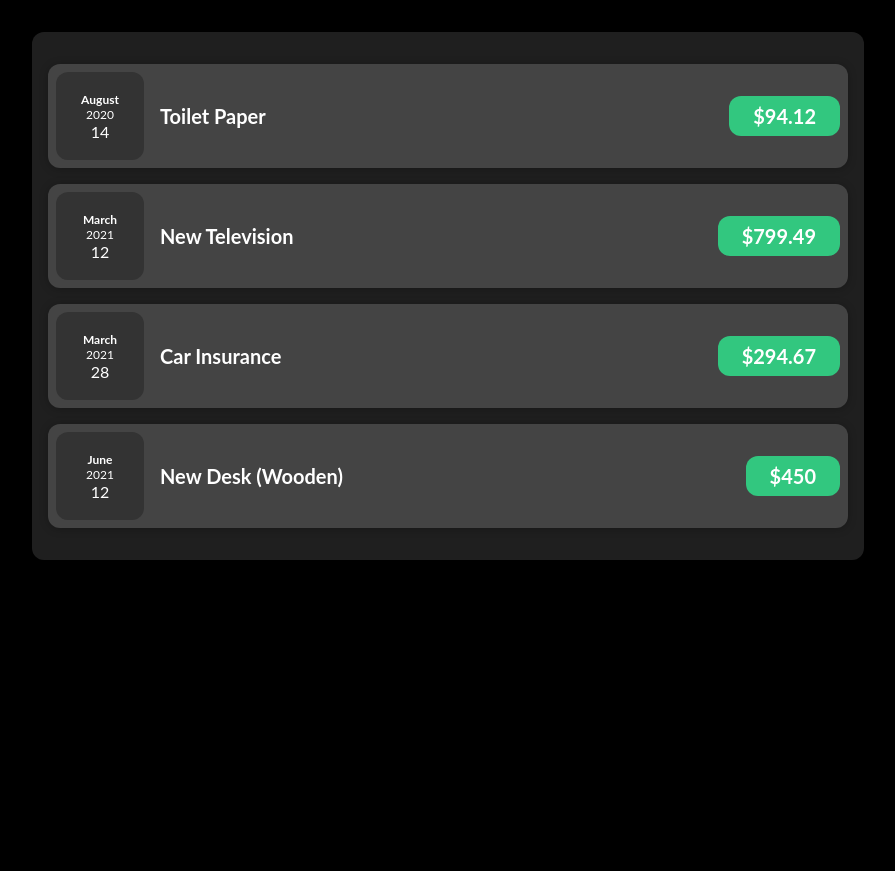
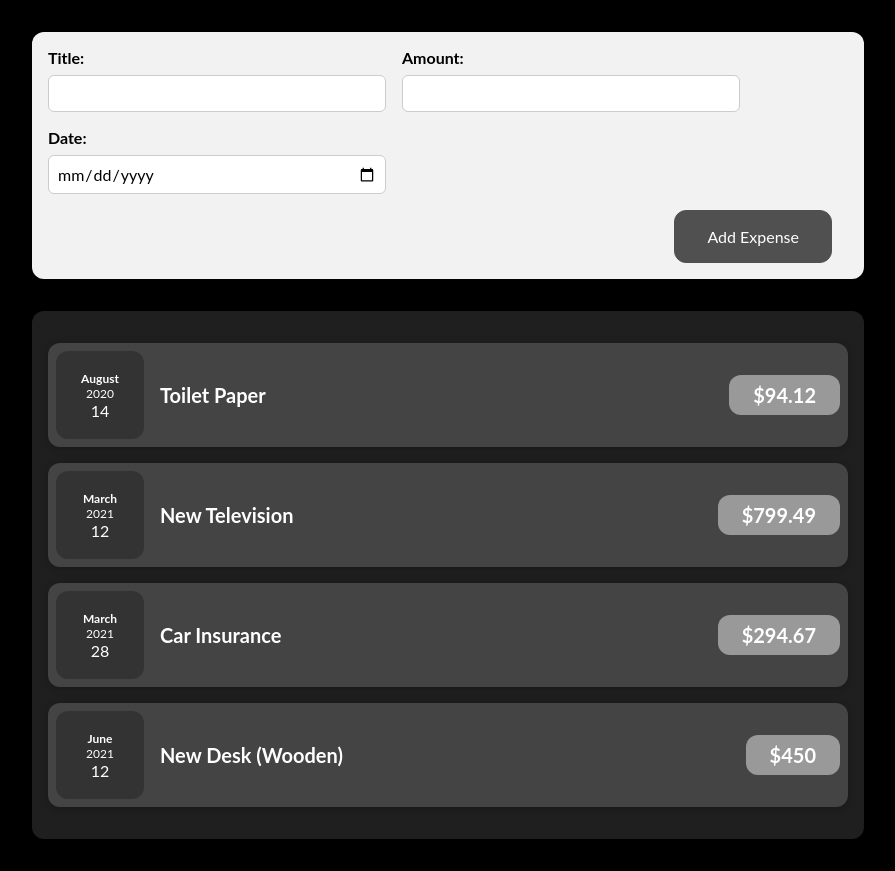
Before and after one commit to amitbhalla/expensecalc, a React (Create React App) app: page / in a window 1280 px wide. Shown: the whole page, without its empty margins (192-1087 px from the left). Before the commit the page ends 800 px from the top, so only its background shows below. Built offline with nearby package versions, Linux system fonts and the light colour scheme.

Commit message:
Expense Form added

```diff
--- a/src/App.js
+++ b/src/App.js
@@ -2,6 +2,7 @@
 
 import Expenses from './components/Expenses/Expenses';
 import './App.css';
+import NewExpense from './components/NewExpense/NewExpense';
 
 const expenses = [
   {
@@ -33,6 +34,7 @@
 const App = () => {
   return (
     <div className="App">
+      <NewExpense />
       <Expenses items={expenses} />
     </div>
   );
--- a/src/components/Expenses/ExpenseItem.css
+++ b/src/components/Expenses/ExpenseItem.css
@@ -29,7 +29,7 @@
   font-size: 1rem;
   font-weight: bold;
   color: white;
-  background-color: #32c77f;
+  background-color: #999999;
   padding: 0.5rem;
   border-radius: 12px;
 }
--- a/src/components/Expenses/ExpenseItem.js
+++ b/src/components/Expenses/ExpenseItem.js
@@ -1,5 +1,4 @@
 import React from 'react';
-
 import Card from '../UI/Card';
 import ExpenseDate from './ExpenseDate';
 
--- a/src/components/Expenses/Expenses.js
+++ b/src/components/Expenses/Expenses.js
@@ -5,30 +5,17 @@
 import './Expenses.css';
 
 const Expenses = ({ items }) => {
-  return (
-    <Card className="expenses">
+  const expenseItems = items.map((item) => {
+    return (
       <ExpenseItem
-        title={items[0].title}
-        amount={items[0].amount}
-        date={items[0].date}
+        key={item.id}
+        title={item.title}
+        amount={item.amount}
+        date={item.date}
       />
-      <ExpenseItem
-        title={items[1].title}
-        amount={items[1].amount}
-        date={items[1].date}
-      />
-      <ExpenseItem
-        title={items[2].title}
-        amount={items[2].amount}
-        date={items[2].date}
-      />
-      <ExpenseItem
-        title={items[3].title}
-        amount={items[3].amount}
-        date={items[3].date}
-      />
-    </Card>
-  );
+    );
+  });
+  return <Card className="expenses">{expenseItems}</Card>;
 };
 
 export default Expenses;
--- /dev/null
+++ b/src/components/NewExpense/ExpenseForm.css
@@ -0,0 +1,26 @@
+.new-expense__controls {
+  display: flex;
+  flex-wrap: wrap;
+  gap: 1rem;
+  margin-bottom: 1rem;
+  text-align: left;
+}
+
+.new-expense__control label {
+  font-weight: bold;
+  margin-bottom: 0.5rem;
+  display: block;
+}
+
+.new-expense__control input {
+  font: inherit;
+  padding: 0.5rem;
+  border-radius: 6px;
+  border: 1px solid #ccc;
+  width: 20rem;
+  max-width: 100%;
+}
+
+.new-expense__actions {
+  text-align: right;
+}
--- /dev/null
+++ b/src/components/NewExpense/ExpenseForm.js
@@ -0,0 +1,60 @@
+import React, { useState } from 'react';
+
+import './ExpenseForm.css';
+
+const ExpenseForm = () => {
+  const [enteredTitle, setEnteredTitle] = useState('');
+  const [enteredAmount, setEnteredAmount] = useState('');
+  const [enteredDate, setEnteredDate] = useState('');
+
+  const titleChangeHandler = (event) => {
+    setEnteredTitle(event.target.value);
+  };
+  const amountChangeHandler = (event) => {
+    setEnteredAmount(event.target.value);
+  };
+  const dateChangeHandler = (event) => {
+    setEnteredDate(event.target.value);
+  };
+
+  return (
+    <form>
+      <div className="new-expense__controls">
+        <div className="new-expense__control">
+          <label htmlFor="title">Title: </label>
+          <input
+            type="text"
+            id="title"
+            value={enteredTitle}
+            onChange={titleChangeHandler}
+          />
+        </div>
+        <div className="new-expense__control">
+          <label htmlFor="amount">Amount: </label>
+          <input
+            type="number"
+            min="0.01"
+            step="0.01"
+            id="amount"
+            value={enteredAmount}
+            onChange={amountChangeHandler}
+          />
+        </div>
+        <div className="new-expense__control">
+          <label htmlFor="date">Date: </label>
+          <input
+            type="date"
+            id="date"
+            value={enteredDate}
+            onChange={dateChangeHandler}
+          />
+        </div>
+      </div>
+      <div className="new-expense__actions">
+        <button type="submit">Add Expense</button>
+      </div>
+    </form>
+  );
+};
+
+export default ExpenseForm;
--- /dev/null
+++ b/src/components/NewExpense/NewExpense.css
@@ -0,0 +1,38 @@
+.new-expense {
+  background-color: #f2f2f2;
+  padding: 1rem;
+  margin: 2rem auto;
+  width: 50rem;
+  max-width: 95%;
+  border-radius: 12px;
+  text-align: center;
+  box-shadow: 0 1px 8px rgba(0, 0, 0, 0.25);
+}
+
+.new-expense button {
+  font: inherit;
+  cursor: pointer;
+  padding: 1rem 2rem;
+  border: 1px solid #505050;
+  background-color: #505050;
+  color: white;
+  border-radius: 12px;
+  margin-right: 1rem;
+}
+
+.new-expense button:hover,
+.new-expense button:active {
+  background-color: #333;
+  border-color: #333;
+}
+
+.new-expense button.alternative {
+  color: #220131;
+  border-color: transparent;
+  background-color: transparent;
+}
+
+.new-expense button.alternative:hover,
+.new-expense button.alternative:active {
+  background-color: #f2f2f2;
+}
--- /dev/null
+++ b/src/components/NewExpense/NewExpense.js
@@ -0,0 +1,14 @@
+import React from 'react';
+import ExpenseForm from './ExpenseForm';
+
+import './NewExpense.css';
+
+const NewExpense = () => {
+  return (
+    <div className="new-expense">
+      <ExpenseForm />
+    </div>
+  );
+};
+
+export default NewExpense;
```
